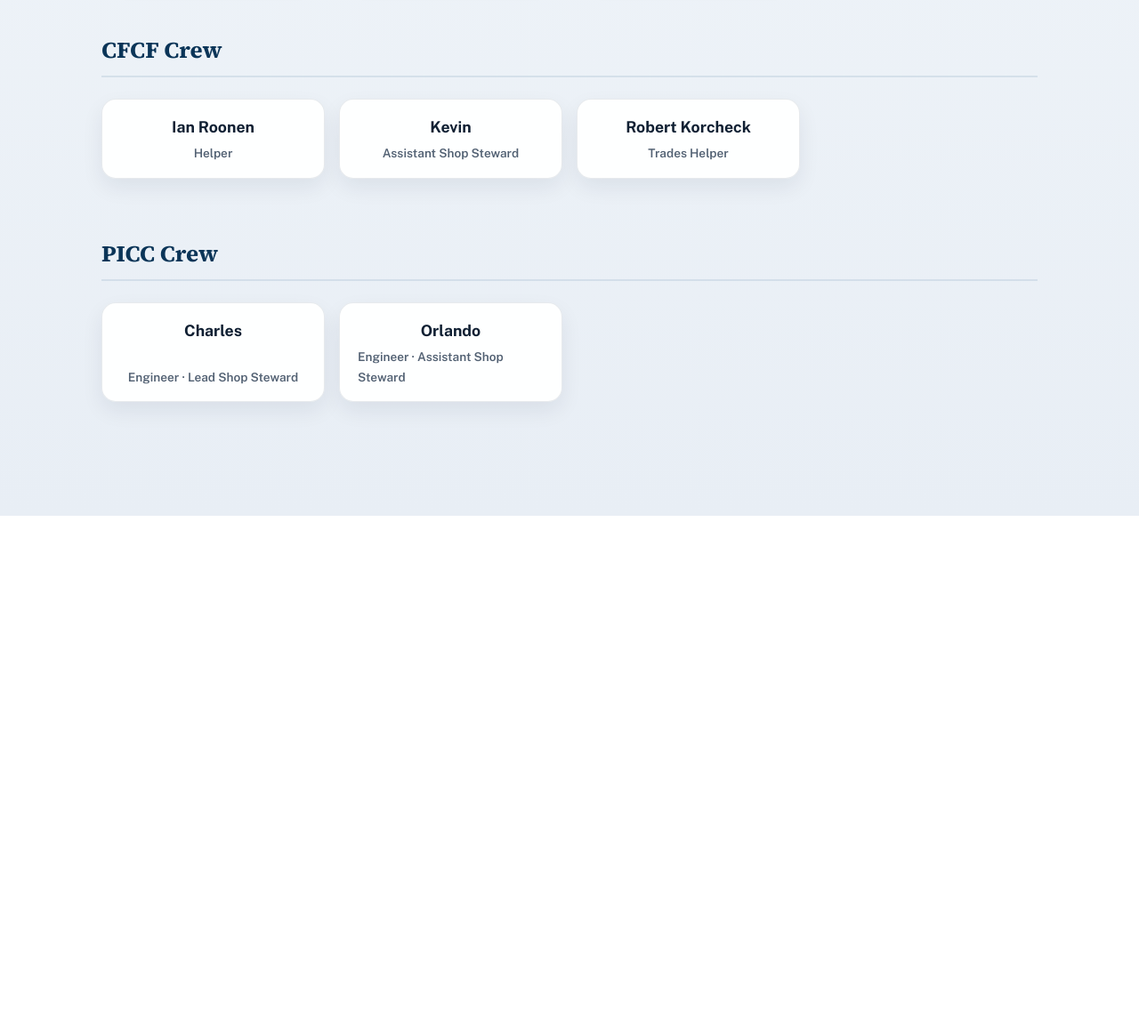
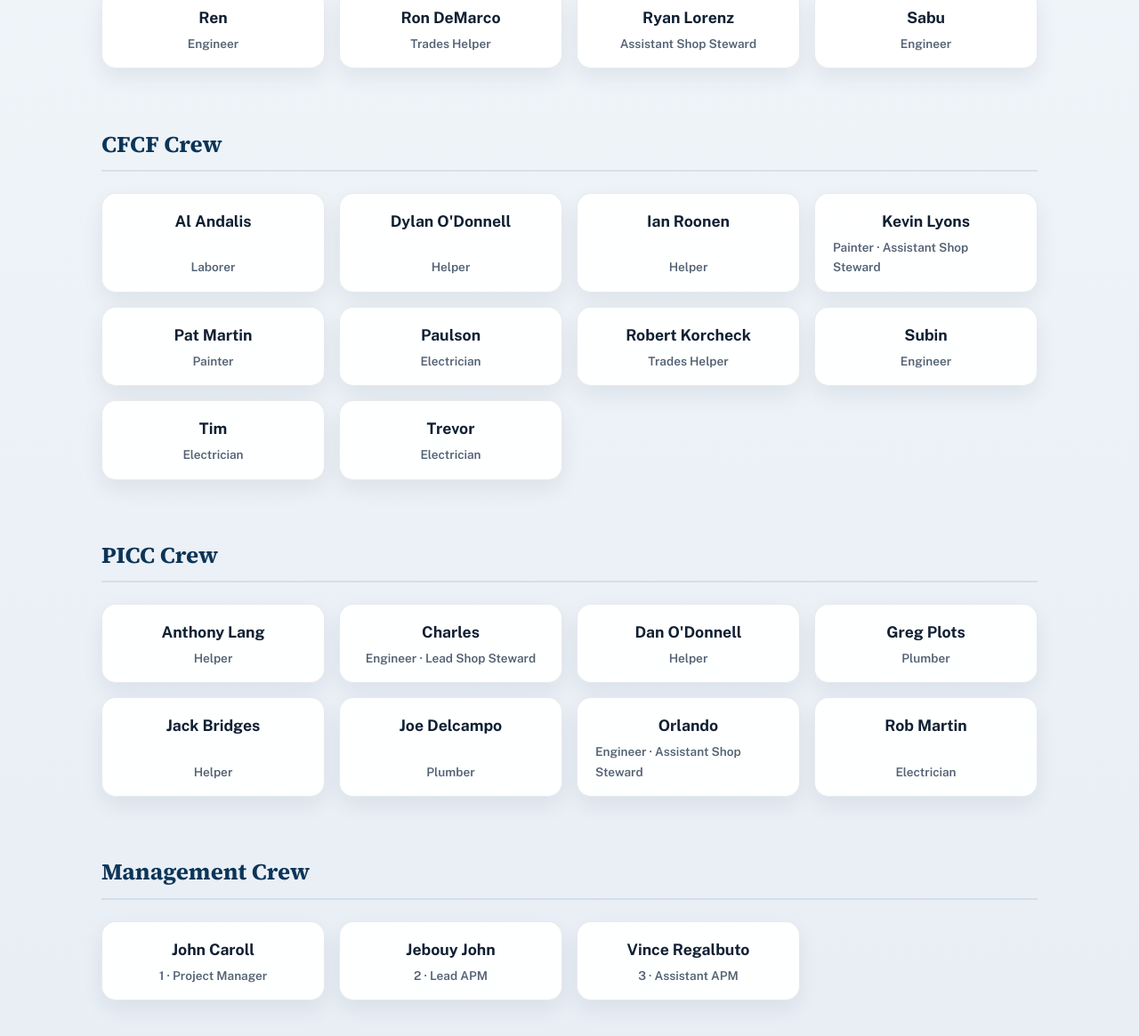
Before and after one commit to Otterdays/835, a website: page employees.html in a window 1280 px wide. Shown: the part 859-2024 px from the top of the page at 89% size. Before the commit the page ends 1439 px from the top, so only its background shows below. Drawn offline with nearby package versions, Linux system fonts and the light colour scheme.

Commit message:
feat: expand facility and management roster

```diff
--- a/data.js
+++ b/data.js
@@ -400,23 +400,44 @@ Tool Identification - 8
 };
 
 const employeesData = [
+    { name: "Al Andalis", location: "CFCF", role: "Laborer" },
+    { name: "Anthony Lang", location: "PICC", role: "Helper" },
     { name: "Bill Vetter", location: "RCF", role: "Laborer" },
     { name: "Charles", location: "PICC", role: "Engineer · Lead Shop Steward" },
+    { name: "Dan O'Donnell", location: "PICC", role: "Helper" },
+    { name: "Dylan O'Donnell", location: "CFCF", role: "Helper" },
+    { name: "Greg Plots", location: "PICC", role: "Plumber" },
     { name: "Ian Roonen", location: "CFCF", role: "Helper" },
+    { name: "Jack Bridges", location: "PICC", role: "Helper" },
+    { name: "Joe Delcampo", location: "PICC", role: "Plumber" },
     { name: "Jim Turner", location: "RCF", role: "Engineer" },
     { name: "Jerome Hudson", location: "RCF", role: "Helper · Injured" },
-    { name: "Kevin", location: "CFCF", role: "Assistant Shop Steward" },
+    { name: "Kevin Lyons", location: "CFCF", role: "Painter · Assistant Shop Steward" },
+    { name: "Mike Henry", location: "RCF", role: "Plumber" },
     { name: "Monica", location: "RCF", role: "Data Clerk" },
     { name: "Nate Villanueva", location: "RCF", role: "Painter · Let go; contesting the firing" },
     { name: "Nick Martino", location: "RCF", role: "Painter · Let go; contesting the firing" },
     { name: "Orlando", location: "PICC", role: "Engineer · Assistant Shop Steward" },
+    { name: "Pat Martin", location: "CFCF", role: "Painter" },
+    { name: "Patrick Dugan", location: "RCF", role: "Plumber" },
+    { name: "Paulson", location: "CFCF", role: "Electrician" },
+    { name: "Ren", location: "RCF", role: "Engineer" },
+    { name: "Rob Martin", location: "PICC", role: "Electrician" },
     { name: "Robert Korcheck", location: "CFCF", role: "Trades Helper" },
-    { name: "Ryan Lorenz", location: "RCF", role: "Assistant Shop Steward" }
+    { name: "Ron DeMarco", location: "RCF", role: "Trades Helper" },
+    { name: "Ryan Lorenz", location: "RCF", role: "Assistant Shop Steward" },
+    { name: "Sabu", location: "RCF", role: "Engineer" },
+    { name: "Subin", location: "CFCF", role: "Engineer" },
+    { name: "Tim", location: "CFCF", role: "Electrician" },
+    { name: "Trevor", location: "CFCF", role: "Electrician" },
+    { name: "John Caroll", location: "Management", role: "1 · Project Manager" },
+    { name: "Jebouy John", location: "Management", role: "2 · Lead APM" },
+    { name: "Vince Regalbuto", location: "Management", role: "3 · Assistant APM" }
 ];
 
 const shopStewards = [
     { name: "Charles", role: "Lead Shop Steward", location: "PICC" },
-    { name: "Kevin", role: "Assistant Shop Steward", location: "CFCF" },
+    { name: "Kevin Lyons", role: "Assistant Shop Steward", location: "CFCF" },
     { name: "Ryan", role: "Assistant Shop Steward", location: "RCF" },
     { name: "Orlando", role: "Assistant Shop Steward", location: "PICC" }
 ];
--- a/js/employees-app.js
+++ b/js/employees-app.js
@@ -11,7 +11,7 @@ document.addEventListener('DOMContentLoaded', () => {
     const resultsInfo = document.getElementById('roster-results-info');
 
     headerTitle.textContent = 'Site Roster';
-    headerParties.textContent = 'Employee directory across CFCF, RCF, and PICC.';
+    headerParties.textContent = 'Employee and management directory across CFCF, RCF, and PICC.';
     headerDate.textContent = `${employeesData.length} total staff members`;
     headerStatus.textContent = 'Facility Directory';
     viewDescription.textContent = 'Search by name or role, or filter by facility.';
```
Also changed, not shown: DOCS/SCRATCHPAD.md (+1 -0 lines), DOCS/SUMMARY.md (+2 -0 lines), updates.html (+8 -0 lines), DOCS/CHANGELOG.md.
